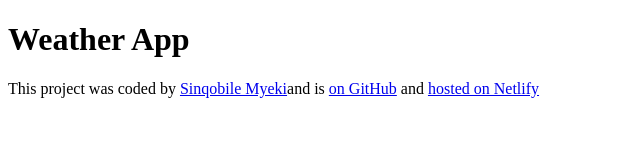
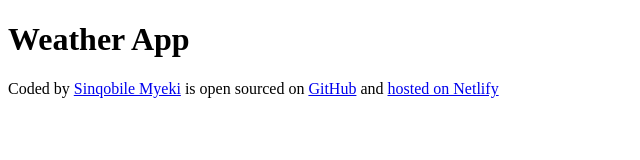
Before and after one commit to Banie456/My-Stunning-Weather-App-1.0, a plain HTML site: page index.html in a window 1280 px wide. Shown: the whole page, without its empty margins (0-640 px from the left). Drawn offline with Linux system fonts and the light colour scheme.

Commit message:
updated the footer to be  more readable

```diff
--- a/index.html
+++ b/index.html
@@ -12,10 +12,10 @@
 
     <footer>
       <p>
-          This project was coded by
-          <a href="https://github.com/Banie456" target="_blank">Sinqobile Myeki</a>and is
-          <a href="https://github.com/Banie456/My-Stunning-Weather-App-1.0" target="_blank">on GitHub</a> and
-          <a href="https://accurate-weather-service.netlify.app/"target="_blank">hosted on Netlify</a >
+      Coded by
+          <a href="https://github.com/Banie456" target="_blank">Sinqobile Myeki</a>  is open sourced on
+          <a href="https://github.com/Banie456/My-Stunning-Weather-App-1.0" target="_blank"> GitHub</a> and
+          <a href="https://accurate-weather-service.netlify.app/"target="_blank"> hosted on Netlify</a >
         </p>
     </footer>
     <script src="src/script.js"></script>
```
